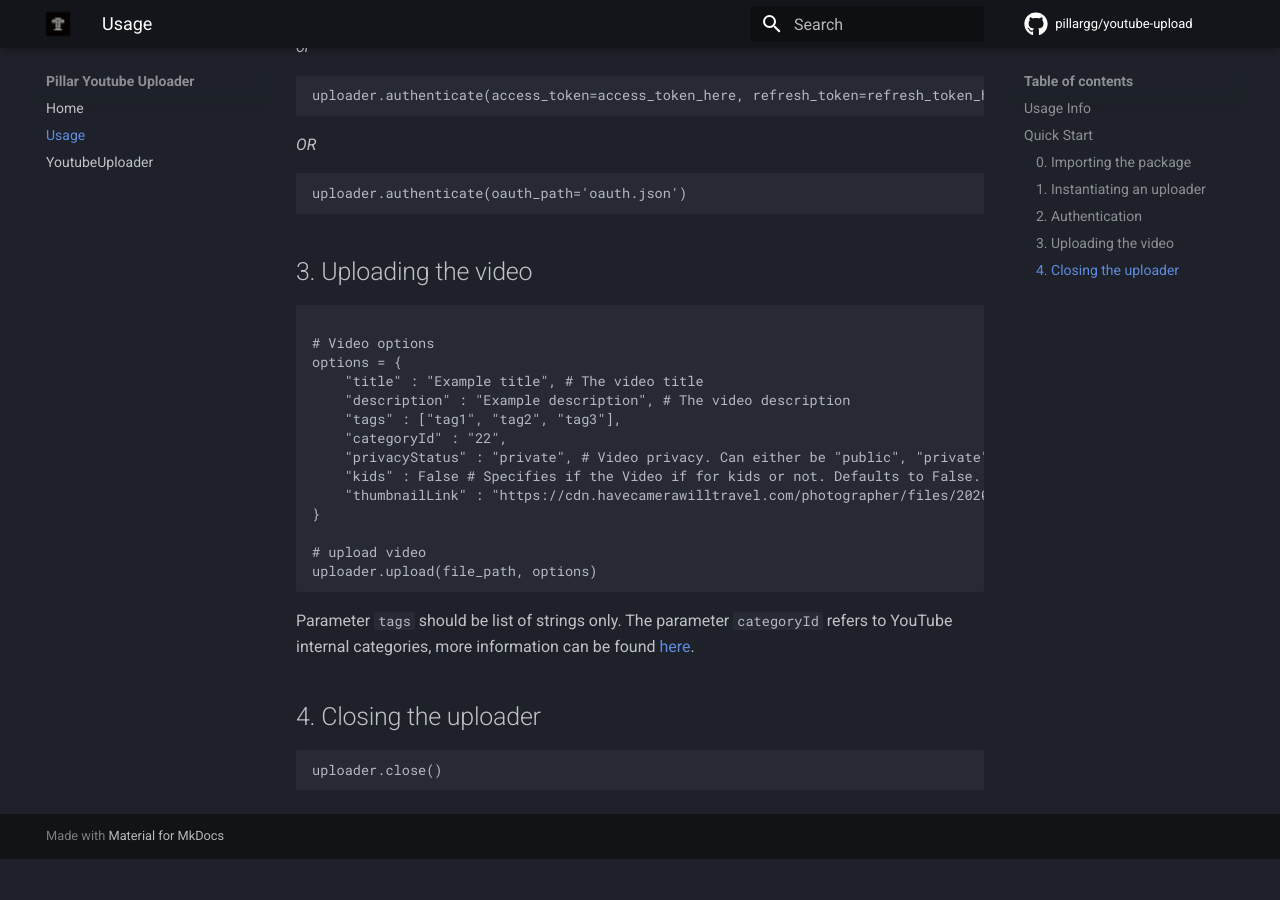
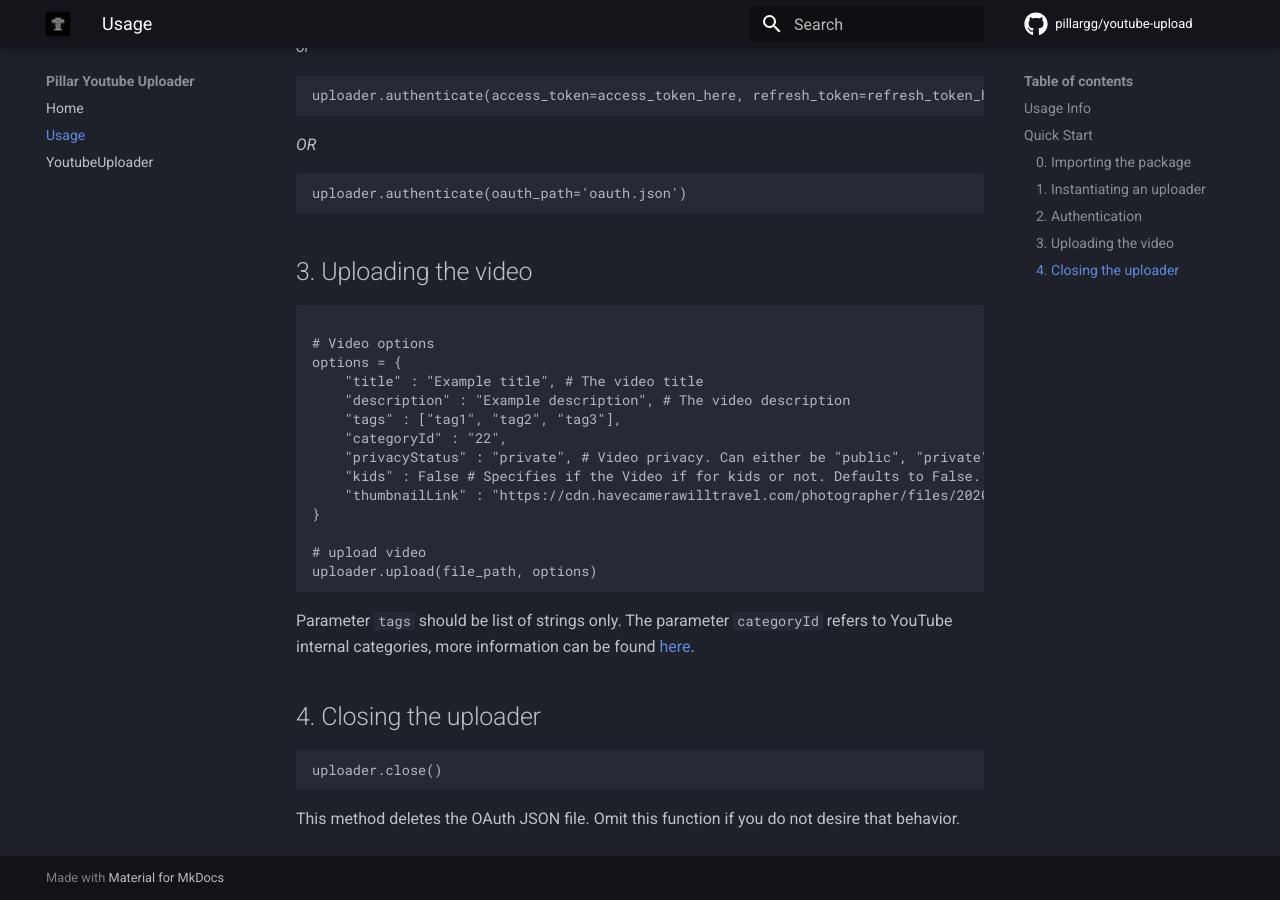
Before and after one commit to pillargg/youtube-upload, an MkDocs documentation site: the page built from docs/Usage.md, in a window 1280 px wide and 900 px high, scrolled down 1458 px. Built offline with MkDocs 1.6.1 and Material for MkDocs 9.7.7, drawn with Linux system fonts in a browser that asks for light colours; comment, search, counter and statistics services are not loaded; before the commit the page ends 2317 px from its top, so only the background shows below that.

Commit message:
Update useage

````diff
--- a/docs/Usage.md
+++ b/docs/Usage.md
@@ -87,3 +87,5 @@ Parameter `tags` should be list of strings only. The parameter `categoryId` refe
 ```python
 uploader.close()
 ```
+
+This method deletes the OAuth JSON file. Omit this function if you do not desire that behavior.
````
